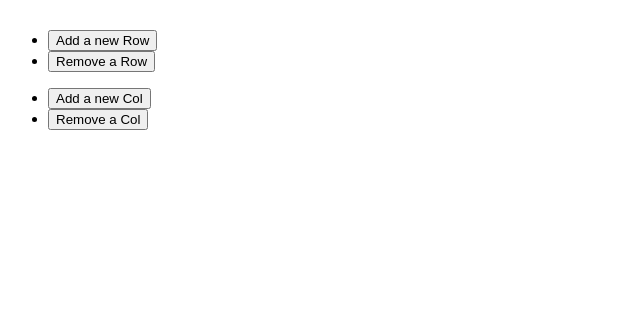
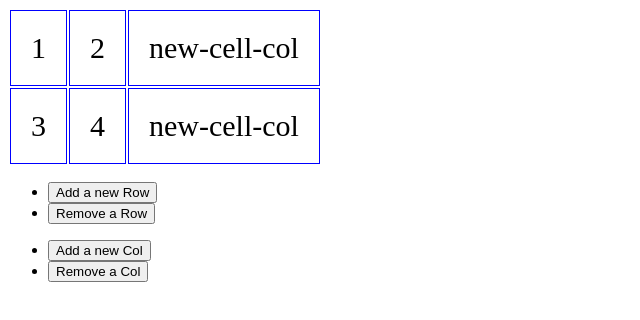
Before and after one commit to abdel-elsayed/TTP-Assignment5, a plain HTML site: page index.html in a window 1280 px wide. Both pictures are taken after a click on the button "Add a new Col". Shown: the whole page, without its empty margins (0-640 px from the left). Drawn offline with Linux system fonts and the light colour scheme.

Commit message:
Dev: added the new-column feature.

```diff
--- a/index.html
+++ b/index.html
@@ -8,9 +8,13 @@
 </head>
 <body>
      <table calss="grid-container" id="grid1">
-            <tr>
-                <td></td>
-                <td></td>
+            <tr class="grid-item">
+                <td class="grid-item">1</td>
+                <td class="grid-item">2</td>
+            </tr>
+            <tr class="grid-item">
+                <td class="grid-item">3</td>
+                <td class="grid-item">4</td>
             </tr>
     </table>
 
--- a/script.js
+++ b/script.js
@@ -1,11 +1,15 @@
 const grid = document.getElementById("grid1")
-let colNum = 1;
+let colNum = 2;
 let rowNum = 1;
 
 
 // getting the Buttons to add and remove rows
 const addRow = document.getElementById("addRow")
 const remRow = document.getElementById("remRow")
+
+// getting the Buttons to add and remove columns
+const addCol = document.getElementById("addCol")
+const remCol = document.getElementById("remCol")
 
 // Event listener to add rows
 addRow.addEventListener("click", function(){
@@ -28,3 +32,17 @@ remRow.addEventListener("click", function(){
     rowNum--;
     console.log(rowNum)
 })
+
+addCol.addEventListener("click", function(){
+    let Rows = document.querySelectorAll("tr")
+
+    for(let i = 0; i < Rows.length; i++) {
+
+        let newCell=document.createElement("td")
+        newCell.classList.add("grid-item")
+        newCell.innerText = "new-cell-col"
+
+        Rows[i].appendChild(newCell);
+    }
+    colNum++
+})
```
